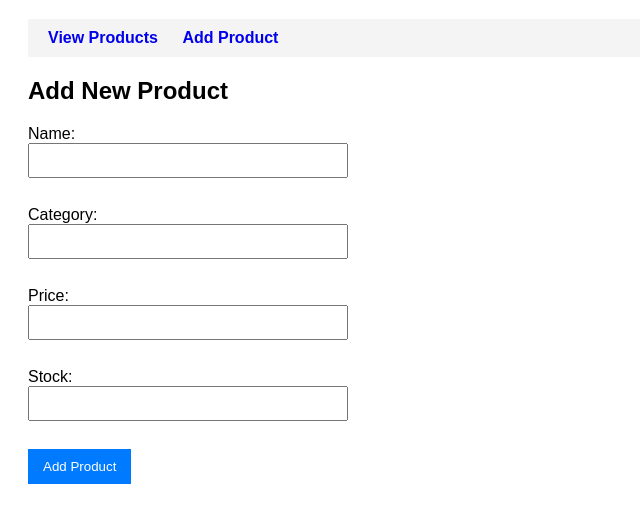
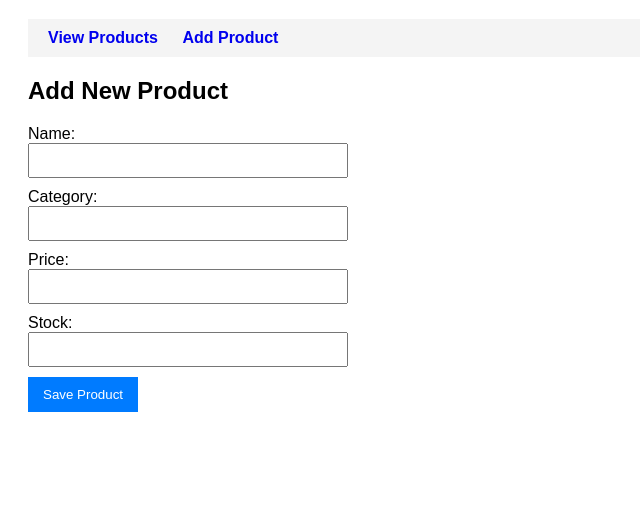
Before and after one commit to BhargaviB20/AngularJS_SQLIntegration, a website: page frontend/index.html at #!/add in a window 1280 px wide. Shown: the part 89-612 px from the top of the page, without its empty margins (0-640 px from the left). Drawn offline with nearby package versions, Linux system fonts and the light colour scheme; some packages are replaced by stand-ins of ours; no server answers.

Commit message:
Update product-form.html

```diff
--- a/frontend/product-form.html
+++ b/frontend/product-form.html
@@ -1,14 +1,28 @@
 <div>
     <h2>Add New Product</h2>
+
+    <div ng-if="errorMessage" style="color: red; font-weight: bold; margin-bottom: 10px;">
+        {{ errorMessage }}
+    </div>
+
     <form ng-submit="addProduct()">
+        <div>
             <label>Name:</label>
-    <input type="text" ng-model="newProduct.name" required><br>
+            <input type="text" ng-model="newProduct.name" required>
+        </div>
+        <div>
             <label>Category:</label>
-    <input type="text" ng-model="newProduct.category"><br>
+            <input type="text" ng-model="newProduct.category">
+        </div>
+        <div>
             <label>Price:</label>
-    <input type="number" ng-model="newProduct.price" required><br>
+            <input type="number" step="0.01" ng-model="newProduct.price" required>
+        </div>
+        <div>
             <label>Stock:</label>
-    <input type="number" ng-model="newProduct.stock" required><br>
-    <button class="add-btn" type="submit">Add Product</button>
+            <input type="number" ng-model="newProduct.stock" required>
+        </div>
+
+        <button type="submit">Save Product</button>
     </form>
 </div>
```
Lines whose indentation alone changed are shown as unchanged.
